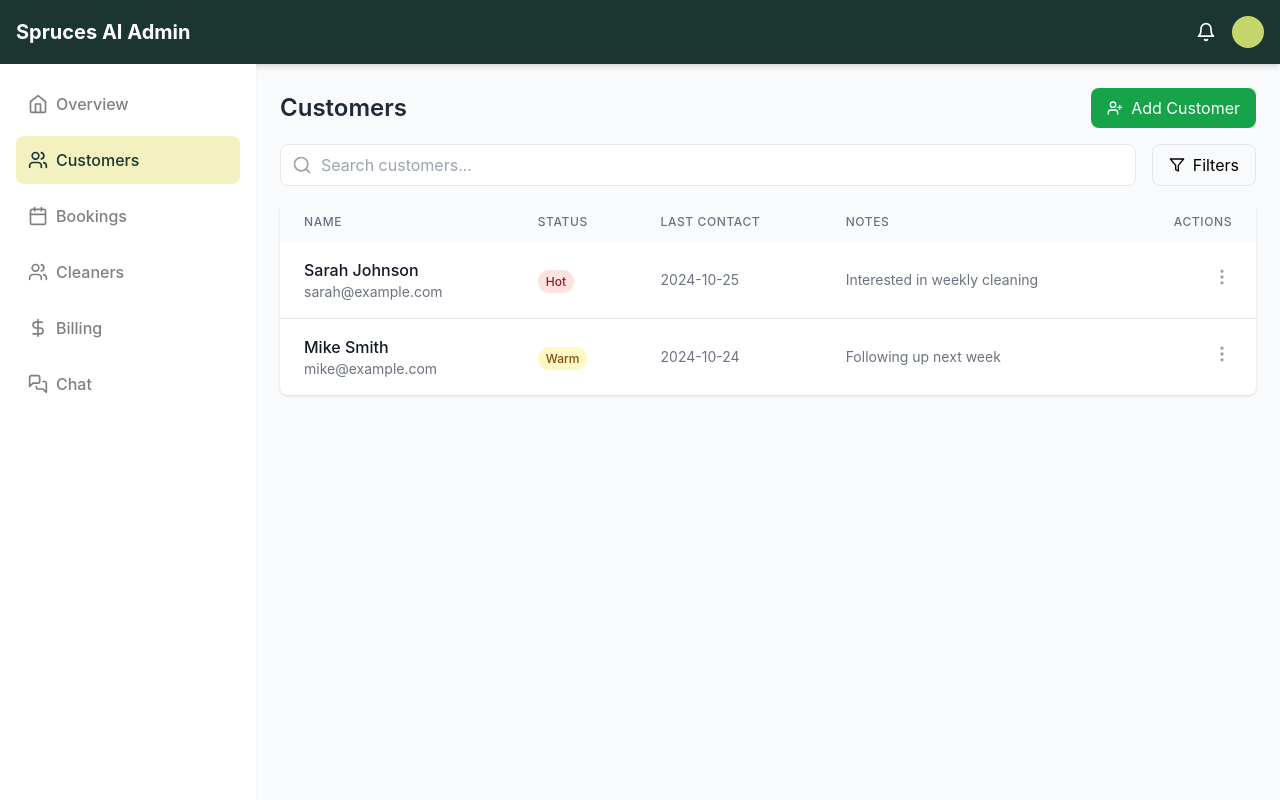
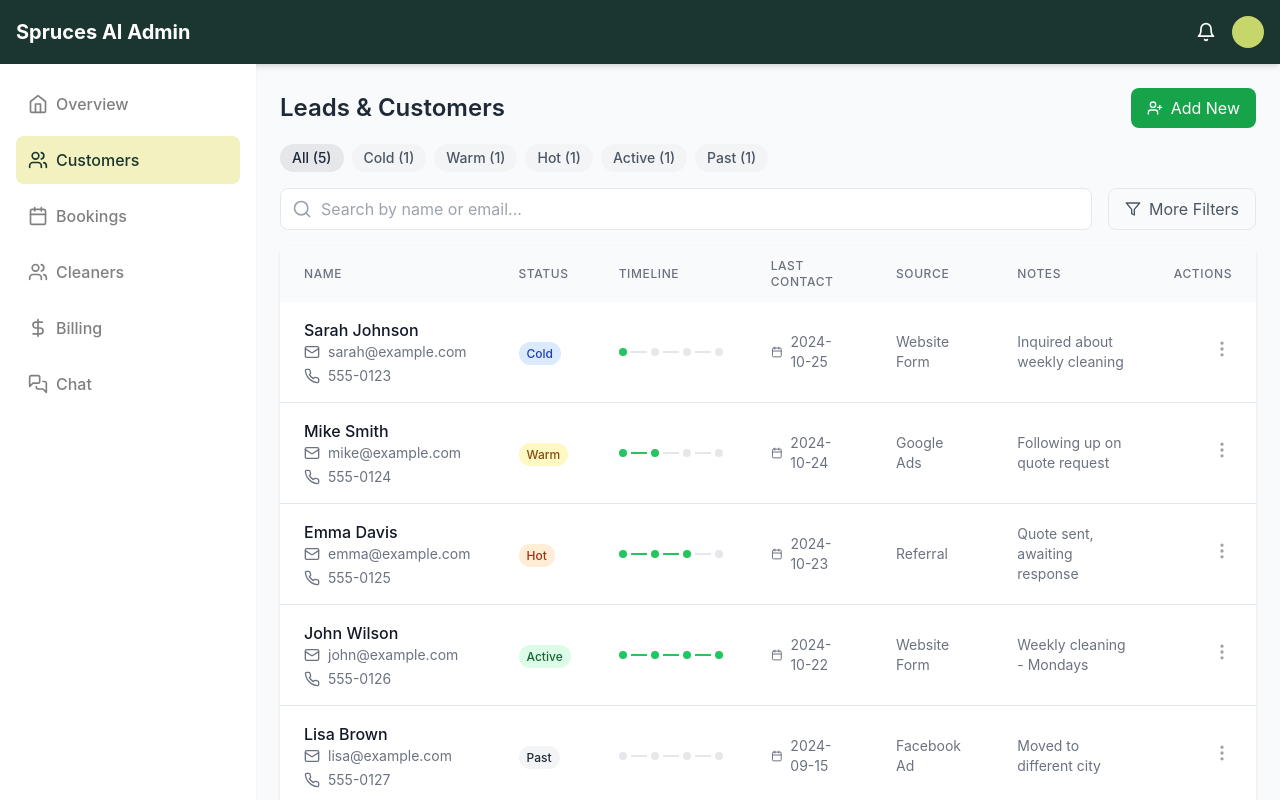
Before and after one commit to Leoplazai/spruces-ai-admin, a Next.js app: page / in a window 1280 px wide. Both pictures are taken after a click on the button "Customers". Built offline with nearby package versions, Linux system fonts and the light colour scheme.

Commit message:
Update CustomerList.js

```diff
--- a/src/components/Customers/CustomerList.js
+++ b/src/components/Customers/CustomerList.js
@@ -3,90 +3,248 @@ import {
   UserPlus,
   Search,
   Filter,
-  MoreVertical
+  MoreVertical,
+  Calendar,
+  Mail,
+  Phone
 } from 'lucide-react';
 
+const statusConfigs = {
+  cold: {
+    label: 'Cold',
+    color: 'bg-blue-100 text-blue-800',
+    description: 'New website inquiry'
+  },
+  warm: {
+    label: 'Warm',
+    color: 'bg-yellow-100 text-yellow-800',
+    description: 'Initial contact made'
+  },
+  hot: {
+    label: 'Hot',
+    color: 'bg-orange-100 text-orange-800',
+    description: 'Quote sent/In discussion'
+  },
+  active: {
+    label: 'Active',
+    color: 'bg-green-100 text-green-800',
+    description: 'Current customer'
+  },
+  past: {
+    label: 'Past',
+    color: 'bg-gray-100 text-gray-800',
+    description: 'Previous customer'
+  }
+};
+
 const CustomerList = () => {
-  // Sample data - will be replaced with real data later
+  // Sample data with all status types
   const [customers] = useState([
     {
       id: 1,
       name: "Sarah Johnson",
       email: "sarah@example.com",
       phone: "555-0123",
-      status: "Hot",
+      status: "cold",
       lastContact: "2024-10-25",
-      notes: "Interested in weekly cleaning"
+      notes: "Inquired about weekly cleaning",
+      source: "Website Form"
     },
     {
       id: 2,
       name: "Mike Smith",
       email: "mike@example.com",
       phone: "555-0124",
-      status: "Warm",
+      status: "warm",
       lastContact: "2024-10-24",
-      notes: "Following up next week"
+      notes: "Following up on quote request",
+      source: "Google Ads"
+    },
+    {
+      id: 3,
+      name: "Emma Davis",
+      email: "emma@example.com",
+      phone: "555-0125",
+      status: "hot",
+      lastContact: "2024-10-23",
+      notes: "Quote sent, awaiting response",
+      source: "Referral"
+    },
+    {
+      id: 4,
+      name: "John Wilson",
+      email: "john@example.com",
+      phone: "555-0126",
+      status: "active",
+      lastContact: "2024-10-22",
+      notes: "Weekly cleaning - Mondays",
+      source: "Website Form"
+    },
+    {
+      id: 5,
+      name: "Lisa Brown",
+      email: "lisa@example.com",
+      phone: "555-0127",
+      status: "past",
+      lastContact: "2024-09-15",
+      notes: "Moved to different city",
+      source: "Facebook Ad"
     }
   ]);
+
+  const [activeFilter, setActiveFilter] = useState('all');
+  const [searchTerm, setSearchTerm] = useState('');
+
+  // Filter counts
+  const getCounts = () => {
+    const counts = { all: customers.length };
+    Object.keys(statusConfigs).forEach(status => {
+      counts[status] = customers.filter(c => c.status === status).length;
+    });
+    return counts;
+  };
+
+  const counts = getCounts();
+
+  // Timeline component
+  const Timeline = ({ status }) => {
+    const stages = ['cold', 'warm', 'hot', 'active'];
+    const currentIndex = stages.indexOf(status);
+
+    return (
+      <div className="flex items-center space-x-1">
+        {stages.map((stage, index) => (
+          <React.Fragment key={stage}>
+            <div
+              className={`w-2 h-2 rounded-full ${
+                index <= currentIndex
+                  ? 'bg-green-500'
+                  : 'bg-gray-200'
+              }`}
+            />
+            {index < stages.length - 1 && (
+              <div className={`w-4 h-0.5 ${
+                index < currentIndex
+                  ? 'bg-green-500'
+                  : 'bg-gray-200'
+              }`} />
+            )}
+          </React.Fragment>
+        ))}
+      </div>
+    );
+  };
+
+  // Filtered customers
+  const filteredCustomers = customers.filter(customer => {
+    const matchesFilter = activeFilter === 'all' || customer.status === activeFilter;
+    const matchesSearch = customer.name.toLowerCase().includes(searchTerm.toLowerCase()) ||
+                         customer.email.toLowerCase().includes(searchTerm.toLowerCase());
+    return matchesFilter && matchesSearch;
+  });
 
   return (
     <div className="space-y-4">
       {/* Header */}
       <div className="flex justify-between items-center">
-        <h2 className="text-2xl font-semibold text-gray-800">Customers</h2>
+        <h2 className="text-2xl font-semibold text-gray-800">Leads & Customers</h2>
         <button className="flex items-center px-4 py-2 bg-green-600 text-white rounded-lg hover:bg-green-700">
           <UserPlus className="w-4 h-4 mr-2" />
-          Add Customer
+          Add New
         </button>
       </div>
 
-      {/* Search and Filter Bar */}
+      {/* Quick Filters */}
+      <div className="flex flex-wrap gap-2">
+        <button
+          onClick={() => setActiveFilter('all')}
+          className={`px-3 py-1 rounded-full text-sm font-medium transition-colors
+            ${activeFilter === 'all'
+              ? 'bg-gray-200 text-gray-800'
+              : 'bg-gray-100 text-gray-600 hover:bg-gray-200'}`}
+        >
+          All ({counts.all})
+        </button>
+        {Object.entries(statusConfigs).map(([key, config]) => (
+          <button
+            key={key}
+            onClick={() => setActiveFilter(key)}
+            className={`px-3 py-1 rounded-full text-sm font-medium transition-colors
+              ${activeFilter === key
+                ? config.color
+                : 'bg-gray-100 text-gray-600 hover:bg-gray-200'}`}
+          >
+            {config.label} ({counts[key]})
+          </button>
+        ))}
+      </div>
+
+      {/* Search Bar */}
       <div className="flex gap-4">
         <div className="flex-1 relative">
           <Search className="w-5 h-5 absolute left-3 top-1/2 transform -translate-y-1/2 text-gray-400" />
           <input
             type="text"
-            placeholder="Search customers..."
+            placeholder="Search by name or email..."
             className="w-full pl-10 pr-4 py-2 rounded-lg border border-gray-200"
+            value={searchTerm}
+            onChange={(e) => setSearchTerm(e.target.value)}
           />
         </div>
-        <button className="px-4 py-2 border rounded-lg flex items-center gap-2">
+        <button className="px-4 py-2 border rounded-lg flex items-center gap-2 text-gray-600 hover:bg-gray-50">
           <Filter className="w-4 h-4" />
-          Filters
+          More Filters
         </button>
       </div>
 
       {/* Customer List */}
-      <div className="bg-white rounded-lg shadow">
+      <div className="bg-white rounded-lg shadow overflow-hidden">
         <table className="w-full">
           <thead className="bg-gray-50">
             <tr>
               <th className="px-6 py-3 text-left text-xs font-medium text-gray-500 uppercase tracking-wider">Name</th>
               <th className="px-6 py-3 text-left text-xs font-medium text-gray-500 uppercase tracking-wider">Status</th>
+              <th className="px-6 py-3 text-left text-xs font-medium text-gray-500 uppercase tracking-wider">Timeline</th>
               <th className="px-6 py-3 text-left text-xs font-medium text-gray-500 uppercase tracking-wider">Last Contact</th>
+              <th className="px-6 py-3 text-left text-xs font-medium text-gray-500 uppercase tracking-wider">Source</th>
               <th className="px-6 py-3 text-left text-xs font-medium text-gray-500 uppercase tracking-wider">Notes</th>
               <th className="px-6 py-3 text-right text-xs font-medium text-gray-500 uppercase tracking-wider">Actions</th>
             </tr>
           </thead>
           <tbody className="divide-y divide-gray-200">
-            {customers.map((customer) => (
-              <tr key={customer.id}>
+            {filteredCustomers.map((customer) => (
+              <tr key={customer.id} className="hover:bg-gray-50">
                 <td className="px-6 py-4">
                   <div>
                     <div className="font-medium text-gray-900">{customer.name}</div>
-                    <div className="text-sm text-gray-500">{customer.email}</div>
+                    <div className="text-sm text-gray-500 space-y-1">
+                      <div className="flex items-center gap-2">
+                        <Mail className="w-4 h-4" />
+                        {customer.email}
+                      </div>
+                      <div className="flex items-center gap-2">
+                        <Phone className="w-4 h-4" />
+                        {customer.phone}
+                      </div>
+                    </div>
                   </div>
                 </td>
                 <td className="px-6 py-4">
-                  <span className={`px-2 py-1 rounded-full text-xs font-medium
-                    ${customer.status === 'Hot' ? 'bg-red-100 text-red-800' :
-                      customer.status === 'Warm' ? 'bg-yellow-100 text-yellow-800' :
-                      'bg-blue-100 text-blue-800'}`}>
-                    {customer.status}
+                  <span className={`px-2 py-1 rounded-full text-xs font-medium ${statusConfigs[customer.status].color}`}>
+                    {statusConfigs[customer.status].label}
                   </span>
                 </td>
+                <td className="px-6 py-4">
+                  <Timeline status={customer.status} />
+                </td>
+                <td className="px-6 py-4">
+                  <div className="flex items-center text-sm text-gray-500">
+                    <Calendar className="w-4 h-4 mr-2" />
+                    {customer.lastContact}
+                  </div>
+                </td>
                 <td className="px-6 py-4 text-sm text-gray-500">
-                  {customer.lastContact}
+                  {customer.source}
                 </td>
                 <td className="px-6 py-4 text-sm text-gray-500">
                   {customer.notes}
```
